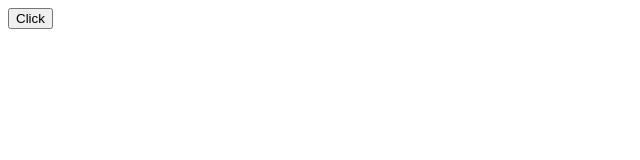
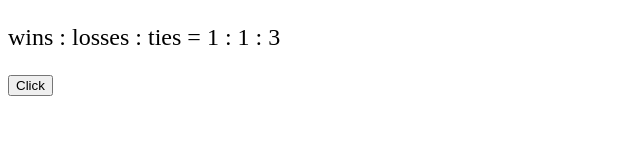
Before and after one commit to AdrianWWZ/rock-paper-scissors, a plain HTML site: page index.html in a window 1280 px wide. Both pictures are taken after a click on the button "Click". Shown: the whole page, without its empty margins (0-640 px from the left). Drawn offline with Linux system fonts and the light colour scheme.

Commit message:
Added a div as a container in the html and a displayScore with js

```diff
--- a/index.html
+++ b/index.html
@@ -6,7 +6,9 @@
     <title>Rock Paper Scissors</title>
   </head>
   <body>
-    <button class="button">Click</button>
+    <div class="container">
+      <button class="button">Click</button>
+    </div>
     <script src="index.js"></script>
   </body>
 </html>
--- a/index.js
+++ b/index.js
@@ -74,4 +74,15 @@ const game = () => {
 
 document.querySelector(".button").addEventListener("click", () => {
   game();
+  displayScore();
 });
+
+const container = document.querySelector(".container");
+const score = document.createElement("p");
+score.innerText = `wins : losses : ties = ${wins} : ${losses} : ${ties}`;
+score.setAttribute("style", "font-size: 24px;");
+container.insertBefore(score, document.querySelector(".button"));
+
+function displayScore() {
+  score.innerText = `wins : losses : ties = ${wins} : ${losses} : ${ties}`;
+}
```
